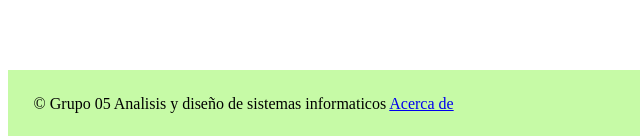
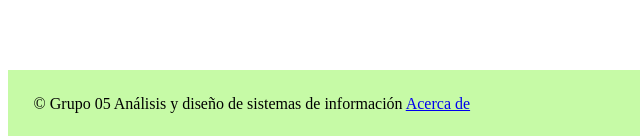
Before and after one commit to juneanton/DietVito05, a plain HTML site: page public_html/IniciarSesion.html in a window 1280 px wide. Shown: the part 661-797 px from the top of the page, 0-640 px from the left. Drawn offline with Linux system fonts and the light colour scheme.

Commit message:
minicambioss

```diff
--- a/public_html/IniciarSesion.html
+++ b/public_html/IniciarSesion.html
@@ -40,7 +40,7 @@ and open the template in the editor.
             </section>
         </main>
         <footer id="pie">
-         &copy; Grupo 05 Analisis y diseño de sistemas informaticos
+         &copy; Grupo 05 Análisis y diseño de sistemas de información
          <a href="AcercaDe.html">Acerca de</a>
         </footer>
     </body>
```
Also changed, not shown: public_html/AcercaDe.html (+1 -1 lines), public_html/index.html (+1 -1 lines).
